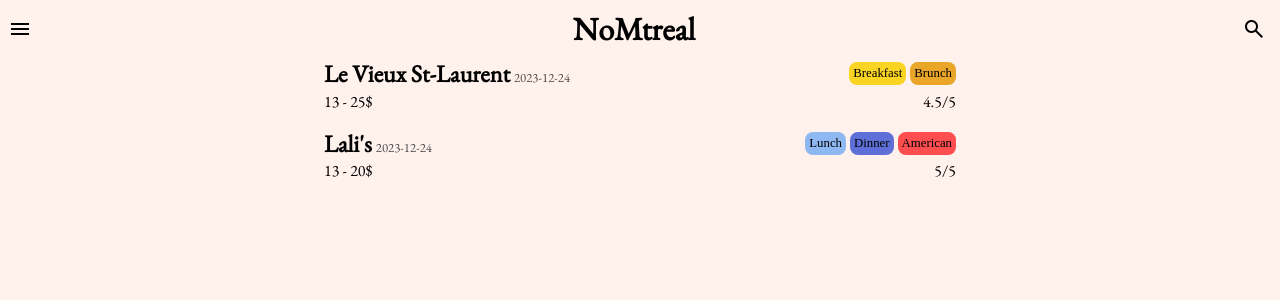
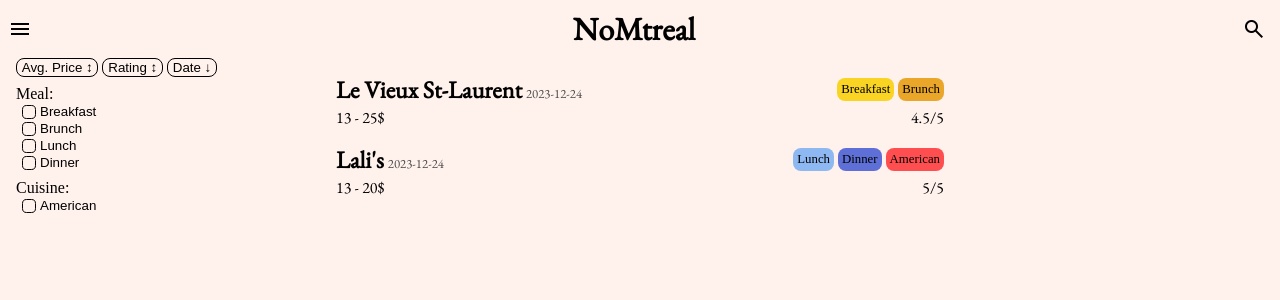
Before and after one commit to elkalt/nomtreal, a SvelteKit app: page /reviews in a window 1280 px wide. Shown: the top 300 px of the page. Built offline with nearby package versions, Linux system fonts and the light colour scheme.

Commit message:
working filters + sorting

```diff
--- a/src/lib/review-info.ts
+++ b/src/lib/review-info.ts
@@ -23,6 +23,14 @@ export const TagColors: Record<Tags, string> =  {
   [Tags.AMERICAN]: "red",
 }
 
+export function getTagColor(tag: string): string {
+  if (tag in TagColors) {
+    return "var(--t-" + TagColors[tag as keyof typeof TagColors] + ")";
+  } else {
+    return "var(--t-default)";
+  }
+}
+
 export function getNameURL(name: string): string {
   return name.replace(/\s/g, '-').toLowerCase();
 }
--- a/src/routes/reviews/+page.svelte
+++ b/src/routes/reviews/+page.svelte
@@ -1,21 +1,102 @@
 <script lang="ts">
-  import { TagColors, Reviews, Tags, getNameURL } from '$lib/review-info';
+  import { getTagColor, Reviews, Tags, getNameURL } from '$lib/review-info';
 
-  function getColor(tag: string): string {
-    if (tag in TagColors) {
-      return "var(--t-" + TagColors[tag as keyof typeof TagColors] + ")";
+  let reviews = [...Reviews];
+
+  const meals = [Tags.BREAKFAST, Tags.BRUNCH, Tags.LUNCH, Tags.DINNER];
+  const cuisines = Object.values(Tags).filter(v => !meals.includes(v));
+  let filters: string[] = [];
+
+  function toggleFilter(filter: string) {
+    if (filters.includes(filter)) {
+      filters = filters.filter(f => f !== filter);
     } else {
-      return "var(--t-default)";
+      filters.push(filter);
     }
+    filters = [...filters];
+    reviews = Reviews.filter(r => filters.every(f => r.tags.includes(f)));
+  }
+
+  enum sortTypes {
+    PRICE = "Avg. Price",
+    RATING = "Rating",
+    DATE = "Date"
+  }
+  let sorts: Record<sortTypes, boolean> = Object.values(sortTypes).reduce((acc, val) =>
+  ({ ...acc, [val]: false }), {} as Record<sortTypes, boolean>);
+  let currentSort: sortTypes = sortTypes.DATE;
+  sorts[currentSort] = true;
+
+  function sortReviews() {
+    reviews = reviews.sort((a, b) => {
+      let comparison = 0;
+      switch (currentSort) {
+        case sortTypes.PRICE:
+          comparison = (a.priceRange[0] + a.priceRange[1])/2 - (b.priceRange[0] + b.priceRange[1])/2;
+          break;
+        case sortTypes.RATING:
+          comparison = a.rating - b.rating;
+          break;
+        case sortTypes.DATE:
+          comparison = new Date(a.date).getTime() - new Date(b.date).getTime();
+          break;
+      }
+      return sorts[currentSort] ? comparison : -comparison;
+    });
+  }
+
+  function toSortType(sort: string): sortTypes | null {
+    return Object.values(sortTypes).includes(sort as sortTypes) ? sort as sortTypes : null;
+  }
+
+  function changeSort(sort: sortTypes) {
+    if (currentSort === sort) {
+      sorts[sort] = !sorts[sort];
+    } else {
+      currentSort = sort;
+      sorts[sort] = true;
+    }
+    sortReviews();
   }
 </script>
 
-<!-- <div class="filters-container">
 
-</div> -->
+<div class="content-container">
+  <div class="search-container">
+    <div class="sort-container">
+      {#each Object.keys(sorts) as sort}
+        {@const sortType = toSortType(sort)}
+        {#if sortType}
+          <button class="sort"
+            on:click={() => changeSort(sortType)}
+            on:keydown={(event) => ['Enter', ' '].includes(event.key) && changeSort(sortType)}>
+            {sort + (sortType === currentSort ? (sorts[sortType] ? " ↓" : " ↑") : " ↕")}
+          </button>
+        {/if}
+      {/each}
+    </div>
+    <div class="filter-container">
+      Meal:
+      {#each meals as meal}
+        <button class="filter" on:click={() => toggleFilter(meal)}>
+          <div class="indicator" style:background-color={filters.includes(meal) ? getTagColor(meal) : "transparent"}></div>
+          {meal}
+        </button>
+      {/each}
+    </div>
+    <div class="filter-container">
+      Cuisine:
+      {#each cuisines as cuisine}
+        <button class="filter" on:click={() => toggleFilter(cuisine)}>
+          <div class="indicator" style:background-color={filters.includes(cuisine) ? getTagColor(cuisine) : "transparent"}></div>
+          {cuisine}
+        </button>
+      {/each}
+    </div>
+  </div>
 
   <div class="reviews-container">
-  {#each Reviews as review}
+    {#each reviews as review}
       <a href={"/reviews/" + getNameURL(review.name)}>
         <div class="row">
           <div class="title-container">
@@ -24,7 +105,7 @@
           </div>
           <div class="tags-container">
             {#each review.tags as tag}
-            <div class="tag" style:background-color={getColor(tag)}>{tag}</div>
+              <div class="tag" style:background-color={getTagColor(tag)}>{tag}</div>
             {/each}
           </div>
         </div>
@@ -35,17 +116,83 @@
       </a>
     {/each}
   </div>
+</div>
 
 <style lang="scss">
   @import '$lib/app.scss';
+  .content-container {
+    display: grid;
+    grid-template-columns: 1fr 2fr 1fr;
+    gap: 1rem;
+    padding: 0.5rem;
+
+    @media (max-width: 768px) {
+      display: flex;
+      flex-direction: column;
+      padding: 0;
+    }
+
+    .search-container {
+      display: flex;
+      flex-direction: column;
+      gap: 0.5rem;
+
+      .filter-container {
+        display: flex;
+        flex-direction: column;
+
+        @media (max-width: 768px) {
+          flex-direction: row;
+        }
+
+        .filter {
+          display: flex;
+          flex-direction: row;
+          align-items: center;
+          gap: 0.25rem;
+          background-color: transparent;
+          border: none;
+          cursor: pointer;
+          width: min-content;
+
+          .indicator {
+            width: 0.75rem;
+            height: 0.75rem;
+            border-radius: 33%;
+            border: 1px solid black;
+          }
+        }
+      }
+
+      .sort-container {
+        display: flex;
+        flex-direction: row;
+        justify-content: baseline;
+        gap: 0.25rem;
+        align-items: center;
+
+        .sort {
+          background-color: transparent;
+          display: flex;
+          flex-direction: row;
+          justify-content: center;
+          align-items: center;
+          gap: 0.25rem;
+          padding-left: 0.3rem;
+          padding-right: 0.3rem;
+          border: 1px solid black;
+          border-radius: 0.5rem;
+          cursor: pointer;
+        }
+      }
+    }
+
     .reviews-container {
       display: flex;
       flex-direction: column;
-    align-items: center;
-    justify-content: center;
-    width: 50%;
+      align-items: baseline;
+      width: 100%;
       margin: auto;
-    padding: 0.5rem;
       gap: 1rem;
 
       @media (max-width: 768px) {
@@ -106,4 +253,6 @@
         }
       }
     }
+  }
+
 </style>
```
Lines whose indentation alone changed are shown as unchanged.
